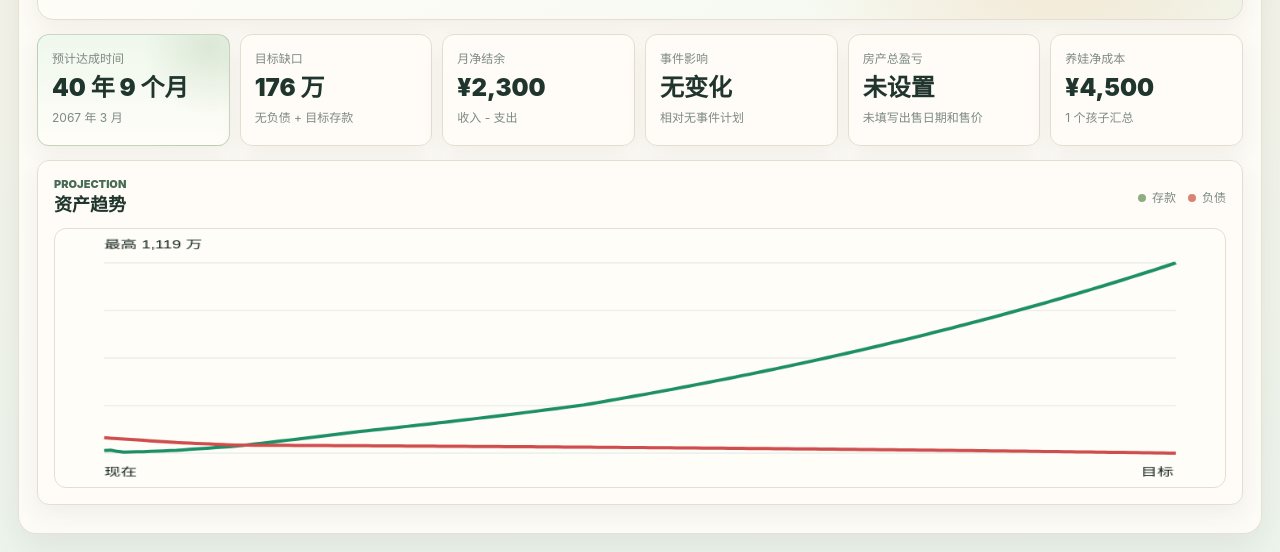
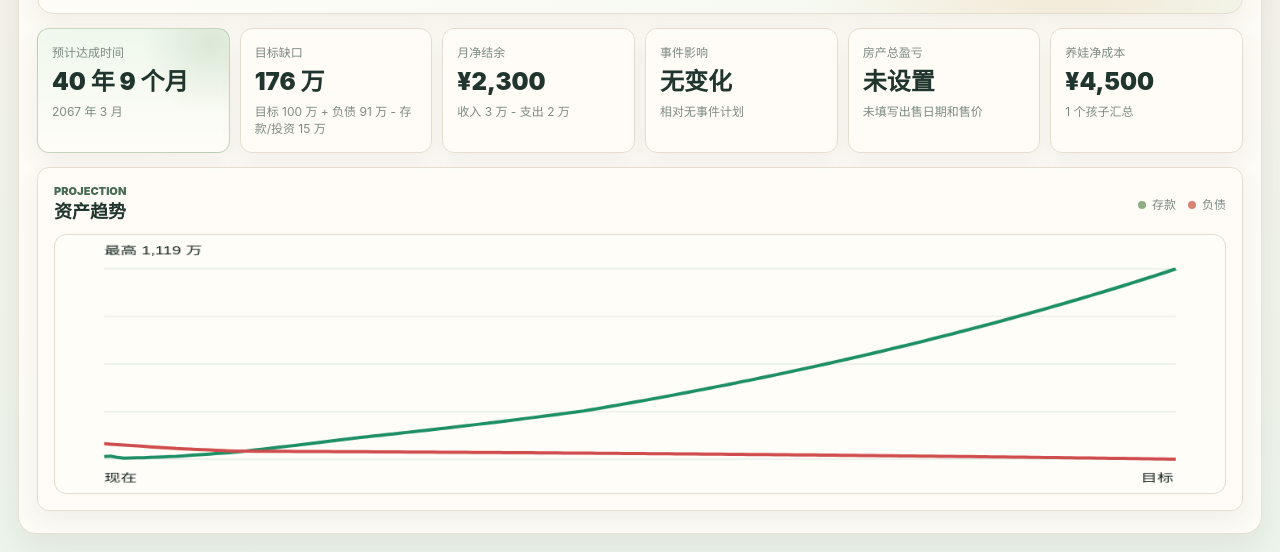
Before and after one commit to y-Julia/financial-freedom-app, a plain HTML site: page index.html in a window 1280 px wide. Shown: the part 248-800 px from the top of the page. Drawn offline with Linux system fonts and the light colour scheme.

Commit message:
Add files via upload

```diff
--- a/app.js
+++ b/app.js
@@ -900,13 +900,20 @@ function getTotals(source) {
       .reduce((recordSum, record) => recordSum + toNumber(record.amount), 0);
     return sum + rent;
   }, 0);
-  const propertyExpense = source.properties.reduce((sum, property) => {
-    if (!property.includeInPlan) return sum;
-    const mortgage = getValidRangeRecords(property.mortgagePeriods)
-      .filter((period) => monthInRange(currentMonth, period.startMonth, period.endMonth))
-      .reduce((periodSum, period) => periodSum + toNumber(period.monthlyPayment), 0);
-    return sum + mortgage + getMonthlyHoldingCost(property, currentMonth);
-  }, 0);
+  const propertyExpenseBreakdown = source.properties.reduce(
+    (totals, property) => {
+      if (!property.includeInPlan) return totals;
+      const mortgage = getValidRangeRecords(property.mortgagePeriods)
+        .filter((period) => monthInRange(currentMonth, period.startMonth, period.endMonth))
+        .reduce((periodSum, period) => periodSum + toNumber(period.monthlyPayment), 0);
+      const holding = getMonthlyHoldingCost(property, currentMonth);
+      totals.mortgage += mortgage;
+      totals.holding += holding;
+      return totals;
+    },
+    { mortgage: 0, holding: 0 },
+  );
+  const propertyExpense = propertyExpenseBreakdown.mortgage + propertyExpenseBreakdown.holding;
   const childExpense = source.children.reduce((sum, child) => {
     return sum + (child.includeInPlan ? child.monthlyCost + child.educationMonthlySaving : 0);
   }, 0);
@@ -914,7 +921,22 @@ function getTotals(source) {
   const monthlyExpense = source.livingCost + source.mortgagePayment + source.carPayment + source.fixedCost + propertyExpense + childExpense;
   const monthlySurplus = monthlyIncome - monthlyExpense;
   const targetGap = source.targetCash + (source.debtFreeRequired ? totalDebt : 0) - totalAssets;
-  return { totalDebt, totalAssets, monthlyIncome, monthlyExpense, monthlySurplus, targetGap, netWorth: totalAssets - totalDebt };
+  return {
+    totalDebt,
+    totalAssets,
+    propertyDebt,
+    monthlyIncome,
+    monthlyExpense,
+    monthlySurplus,
+    targetGap,
+    netWorth: totalAssets - totalDebt,
+    details: {
+      propertyIncome,
+      propertyMortgage: propertyExpenseBreakdown.mortgage,
+      propertyHolding: propertyExpenseBreakdown.holding,
+      childExpense,
+    },
+  };
 }
 
 function eventApplies(event, month) {
@@ -1460,6 +1482,8 @@ function renderResults() {
   document.querySelector("#etaDate").textContent = completionDate(projected.months);
   document.querySelector("#gapText").textContent = money(Math.max(0, totals.targetGap));
   document.querySelector("#monthlySurplusText").textContent = money(totals.monthlySurplus);
+  document.querySelector("#gapDetailText").textContent = `目标 ${money(state.targetCash)} + 负债 ${money(totals.totalDebt)} - 存款/投资 ${money(totals.totalAssets)}`;
+  document.querySelector("#monthlySurplusDetailText").textContent = `收入 ${money(totals.monthlyIncome)} - 支出 ${money(totals.monthlyExpense)}`;
   document.querySelector("#netWorthText").textContent = money(totals.netWorth);
   document.querySelector("#basePlanText").textContent = `${formatDuration(base.months)} · ${completionDate(base.months)}`;
   document.querySelector("#payYourselfText").textContent = money(totals.monthlyIncome * (state.payYourselfRate / 100));
--- a/index.html
+++ b/index.html
@@ -4,7 +4,7 @@
     <meta charset="UTF-8" />
     <meta name="viewport" content="width=device-width, initial-scale=1.0" />
     <title>财务自由目标规划 Demo</title>
-    <link rel="stylesheet" href="styles.css?v=20260618-9" />
+    <link rel="stylesheet" href="styles.css?v=20260618-10" />
   </head>
   <body>
     <main class="app-shell">
@@ -56,12 +56,12 @@
             <div class="metric">
               <span>目标缺口</span>
               <strong id="gapText">--</strong>
-              <small>无负债 + 目标存款</small>
+              <small id="gapDetailText">无负债 + 目标存款</small>
             </div>
             <div class="metric">
               <span>月净结余</span>
               <strong id="monthlySurplusText">--</strong>
-              <small>收入 - 支出</small>
+              <small id="monthlySurplusDetailText">收入 - 支出</small>
             </div>
             <div class="metric">
               <span>事件影响</span>
@@ -183,7 +183,7 @@
               </form>
 
               <div class="insight-box">
-                <span>当前净资产</span>
+                <span>当前净资产（资产 - 负债）</span>
                 <strong id="netWorthText">--</strong>
               </div>
               <div class="insight-box">
@@ -505,6 +505,6 @@
       </article>
     </template>
 
-    <script src="app.js?v=20260618-9"></script>
+    <script src="app.js?v=20260618-10"></script>
   </body>
 </html>
```
